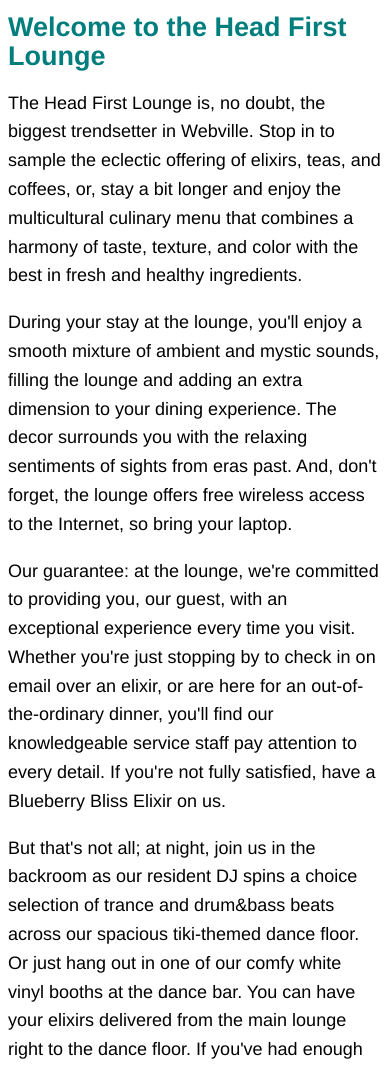
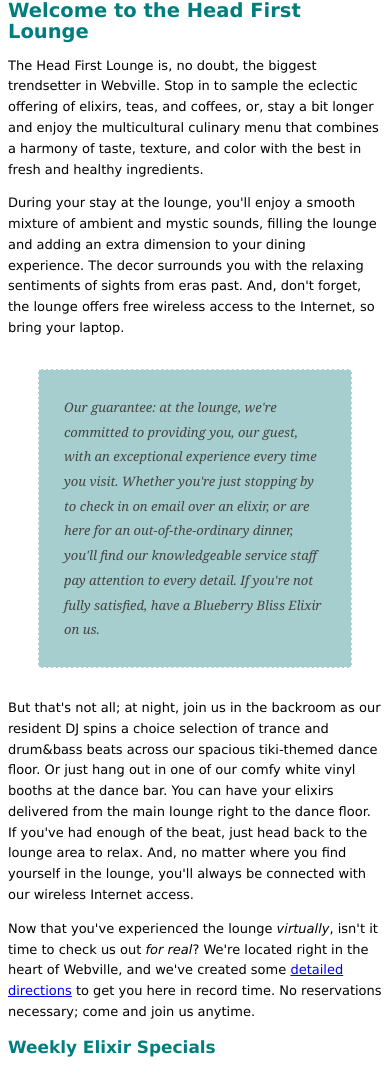
Before and after one commit to xGp35/HTML_CSS_Projects, a plain HTML site: page 07_New_Look_Lounge/lounge.html in a window 390 px wide. Shown: the part 229-1298 px from the top of the page. Drawn offline with Linux system fonts and the light colour scheme.

Commit message:
refactor: change guarantee class to id and update stylesheet links in HTML

```diff
--- a/07_New_Look_Lounge/lounge.css
+++ b/07_New_Look_Lounge/lounge.css
@@ -16,7 +16,7 @@
     font-size: 130%;
 }
 
-.guarantee {
+#guarantee {
     line-height: 1.9em;
     font-style: italic;
     font-family: Georgia, 'Times New Roman', Times, serif;
--- a/07_New_Look_Lounge/lounge.html
+++ b/07_New_Look_Lounge/lounge.html
@@ -3,7 +3,9 @@
   <head>
     <meta charset="utf-8">
     <title>Head First Lounge</title>
-    <link type="text/css" rel="stylesheet" href="lounge.css">
+    <link type="text/css" rel="stylesheet" href="lounge.css" media="screen and (min-width: 801px)">
+    <link type="text/css" rel="stylesheet" href="lounge-mobile.css" media="screen and (max-width: 800px)">
+    <link type="text/css" rel="stylesheet" href="lounge-print.css" media="print">
   </head>
   <body>
     <p><img src="images/logo.gif" alt="Head First Lounge"></p>
```
